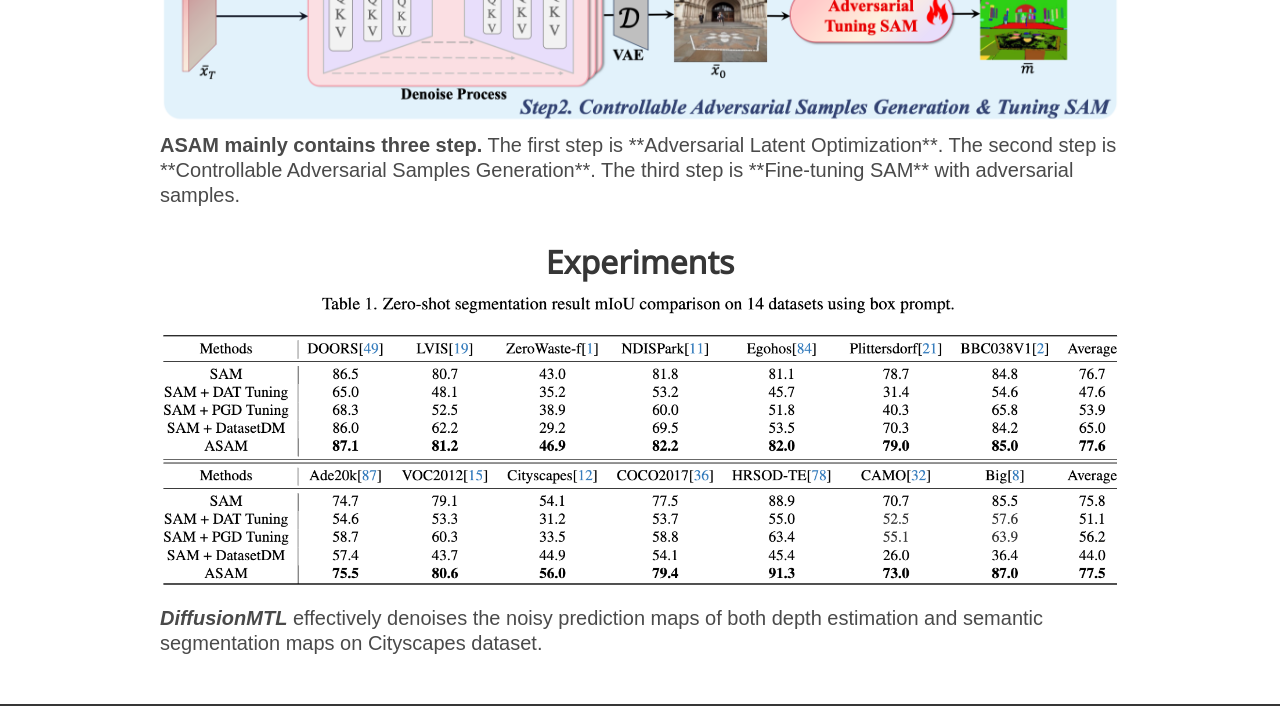
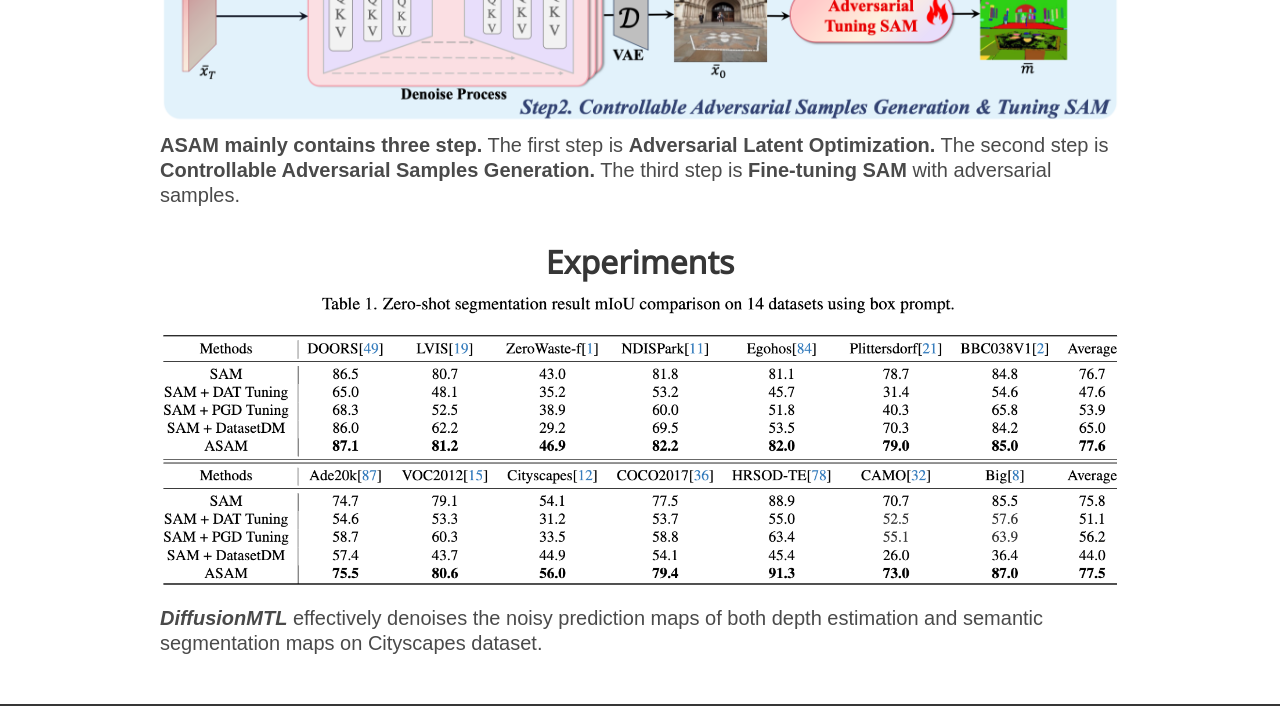
Before and after one commit to ASAM2024/ASAM2024.github.io, a plain HTML site: page index.html in a window 1280 px wide. Shown: the part 2060-2766 px from the top of the page. Drawn offline with nearby package versions, Linux system fonts and the light colour scheme; some icons are missing; a web font is replaced by a local one.

Commit message:
Update index.html

```diff
--- a/index.html
+++ b/index.html
@@ -207,7 +207,7 @@
     <div class="container is-max-desktop">
       <img src="images/framework.png" height="100%" ></img>
       <h2 class="subtitle has-text">
-      <b>ASAM mainly contains three step.</b> The first step is **Adversarial Latent Optimization**. The second step is **Controllable Adversarial Samples Generation**. The third step is **Fine-tuning SAM** with adversarial samples.
+      <b>ASAM mainly contains three step.</b> The first step is <b>Adversarial Latent Optimization.</b> The second step is <b>Controllable Adversarial Samples Generation.</b> The third step is <b>Fine-tuning SAM</b> with adversarial samples.
       </h2>
       </div>
   </div>
```
